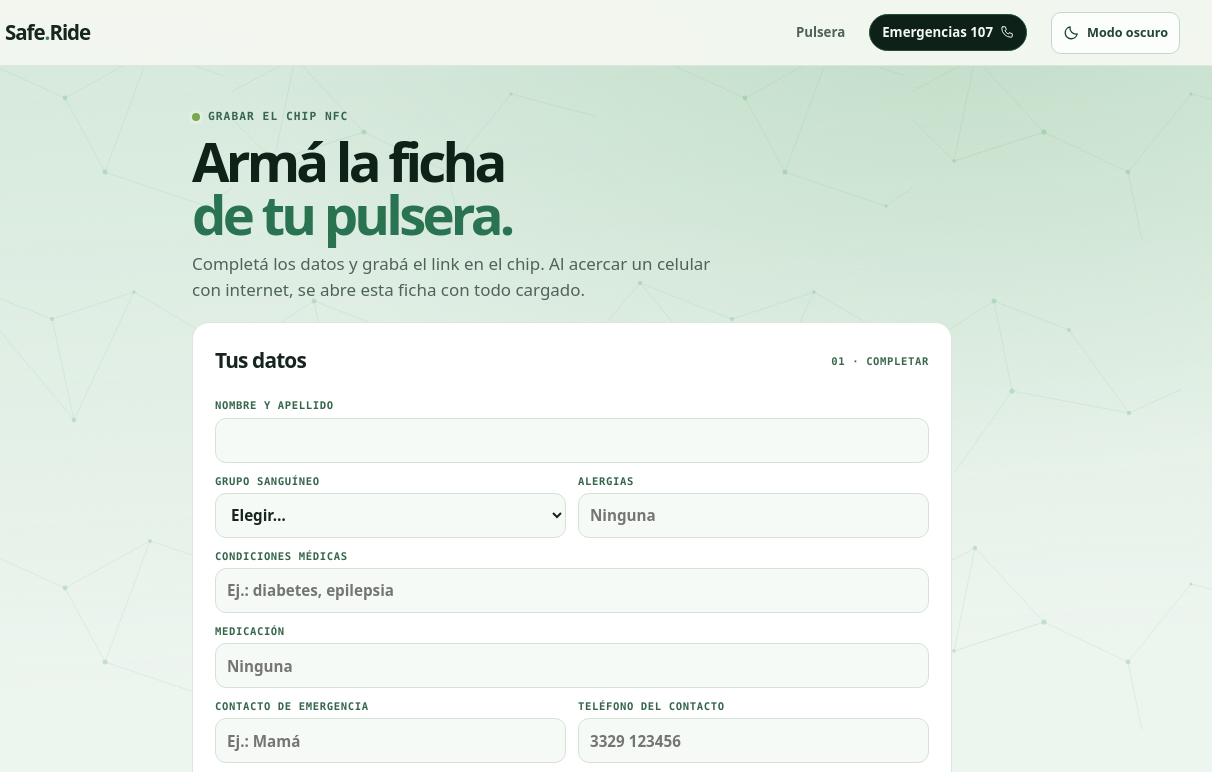
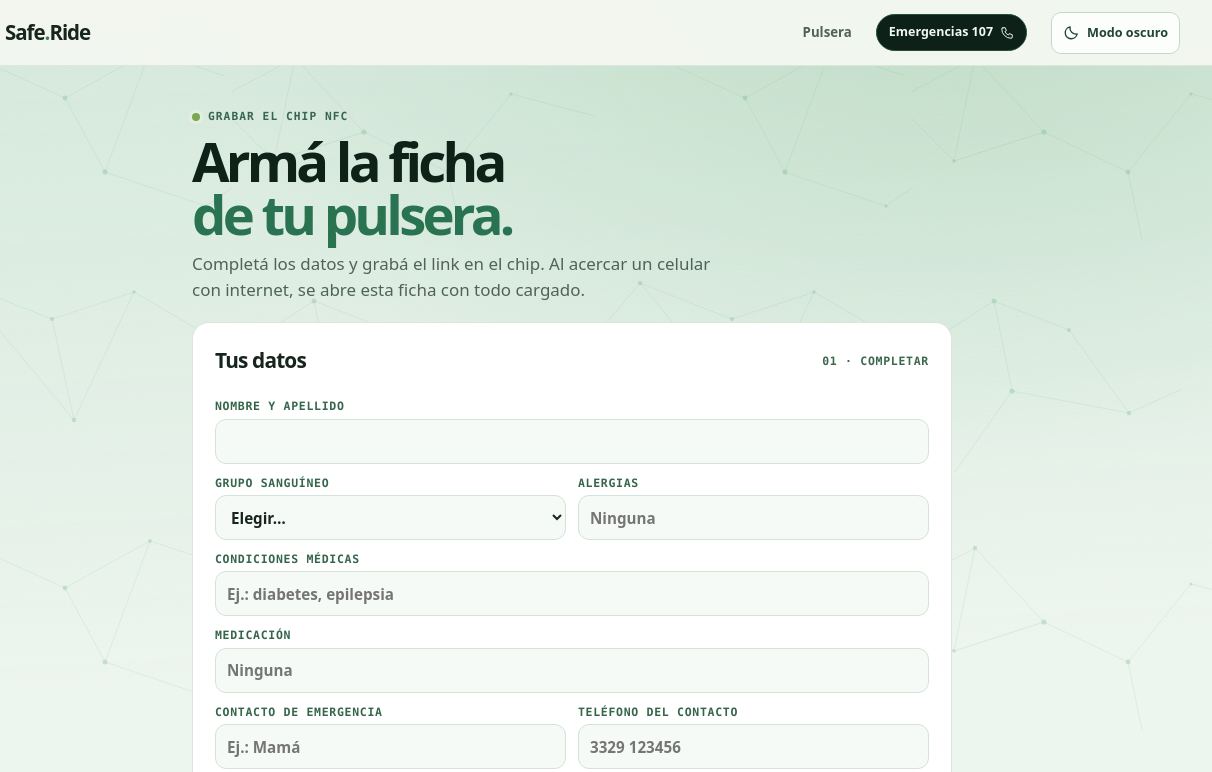
Before and after one commit to santinofigueredo88-oss/saferide, a website: page ficha.html in a window 1280 px wide. Shown: the top 772 px of the page, 68-1280 px from the left. Drawn offline with Linux system fonts and the light colour scheme.

Commit message:
Ficha: etiquetas más legibles
Co-Authored-By: Claude Opus 5.5 <noreply@anthropic.com>

```diff
--- a/ficha.html
+++ b/ficha.html
@@ -17,11 +17,11 @@
     .tarjeta { margin-top: 12px; padding: clamp(14px, 2vw, 22px); border: 1px solid var(--line); border-radius: 17px; background: #fff; }
     .tarjeta-titulo { display: flex; justify-content: space-between; align-items: center; gap: 8px; padding-bottom: 11px; }
     .tarjeta-titulo h2 { font-size: clamp(1.05rem, 2.2vw, 1.3rem); font-weight: 740; letter-spacing: -.04em; }
-    .tarjeta-titulo span { color: #3b684d; font: 700 .66rem var(--mono); letter-spacing: .06em; white-space: nowrap; }
+    .tarjeta-titulo span { color: #3b684d; font: 700 .72rem var(--mono); letter-spacing: .06em; white-space: nowrap; }
     .datos { display: grid; grid-template-columns: repeat(2, minmax(0, 1fr)); gap: 9px; }
     .datos div { padding: 11px 12px; border: 1px solid #e0ebe1; border-radius: 11px; background: #f6faf6; min-width: 0; }
     .datos .ancho { grid-column: 1 / -1; }
-    .datos dt { color: #35664b; font: 750 .66rem/1.25 var(--mono); letter-spacing: .06em; text-transform: uppercase; }
+    .datos dt { color: #35664b; font: 750 .72rem/1.25 var(--mono); letter-spacing: .06em; text-transform: uppercase; }
     .datos dd { margin-top: 3px; font-size: 1.05rem; font-weight: 720; letter-spacing: -.02em; overflow-wrap: anywhere; }
     .datos .grupo dd { font-size: 2.1rem; line-height: 1; letter-spacing: -.05em; }
     .emergencia { display: inline-flex; align-items: center; gap: 7px; padding: 6px 11px; border-radius: 999px; background: #b3261e; color: #fff; font: 700 .7rem/1.2 var(--mono); letter-spacing: .08em; }
@@ -31,6 +31,7 @@
     .hero-actions button { display: inline-flex; justify-content: center; align-items: center; gap: 7px; min-height: 45px; padding: 7px 13px; border: 1px solid #c9dcc9; border-radius: 11px; background: transparent; font-size: .85rem; font-weight: 720; }
     .hero-actions button.hero-primary { border-color: #254c39; background: var(--forest); color: #f2f8f3; }
     #resultado { scroll-margin-top: 78px; }
+    .topbar .top-nav .demo-link { font-size: .78rem; }
     .nota { margin-top: 14px; color: var(--muted); font-size: .8rem; line-height: 1.5; }
     .nota a { color: #235f41; font-weight: 700; }
 
@@ -38,7 +39,7 @@
     .campos { display: grid; grid-template-columns: repeat(2, minmax(0, 1fr)); gap: 12px; }
     .campos .ancho { grid-column: 1 / -1; }
     .campo { display: grid; gap: 5px; min-width: 0; }
-    .campo > span { color: #35664b; font: 750 .66rem/1.25 var(--mono); letter-spacing: .06em; text-transform: uppercase; }
+    .campo > span { color: #35664b; font: 750 .72rem/1.25 var(--mono); letter-spacing: .06em; text-transform: uppercase; }
     .campo small { color: var(--muted); font: 400 .74rem system-ui, sans-serif; text-transform: none; letter-spacing: 0; }
     .campo :is(input, select) { width: 100%; min-height: 45px; padding: 9px 11px; border: 1px solid #d5e3d6; border-radius: 11px; background: #f6faf6; color: var(--ink); font: 600 .95rem system-ui, sans-serif; }
     .campo :is(input, select):focus { outline: 3px solid #237a5a; outline-offset: 1px; }
```
Also changed, not shown: .impeccable/config.json (added).
